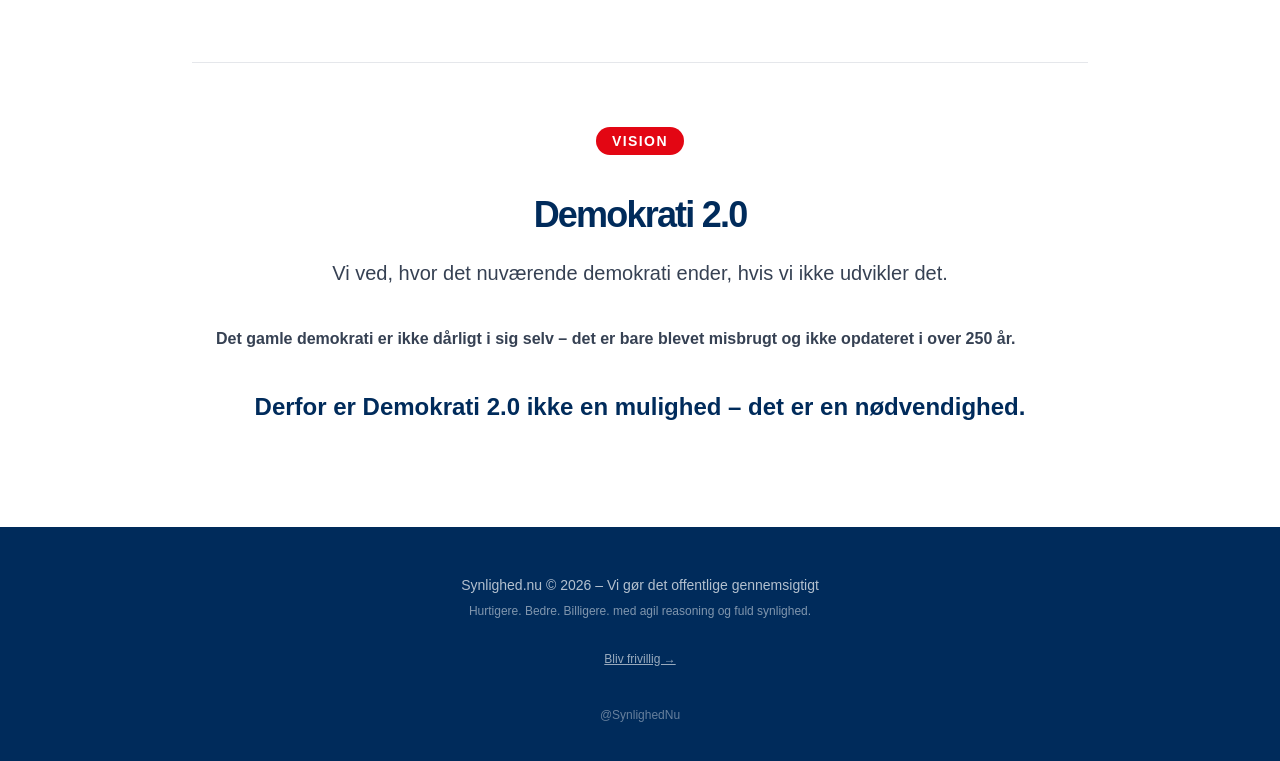
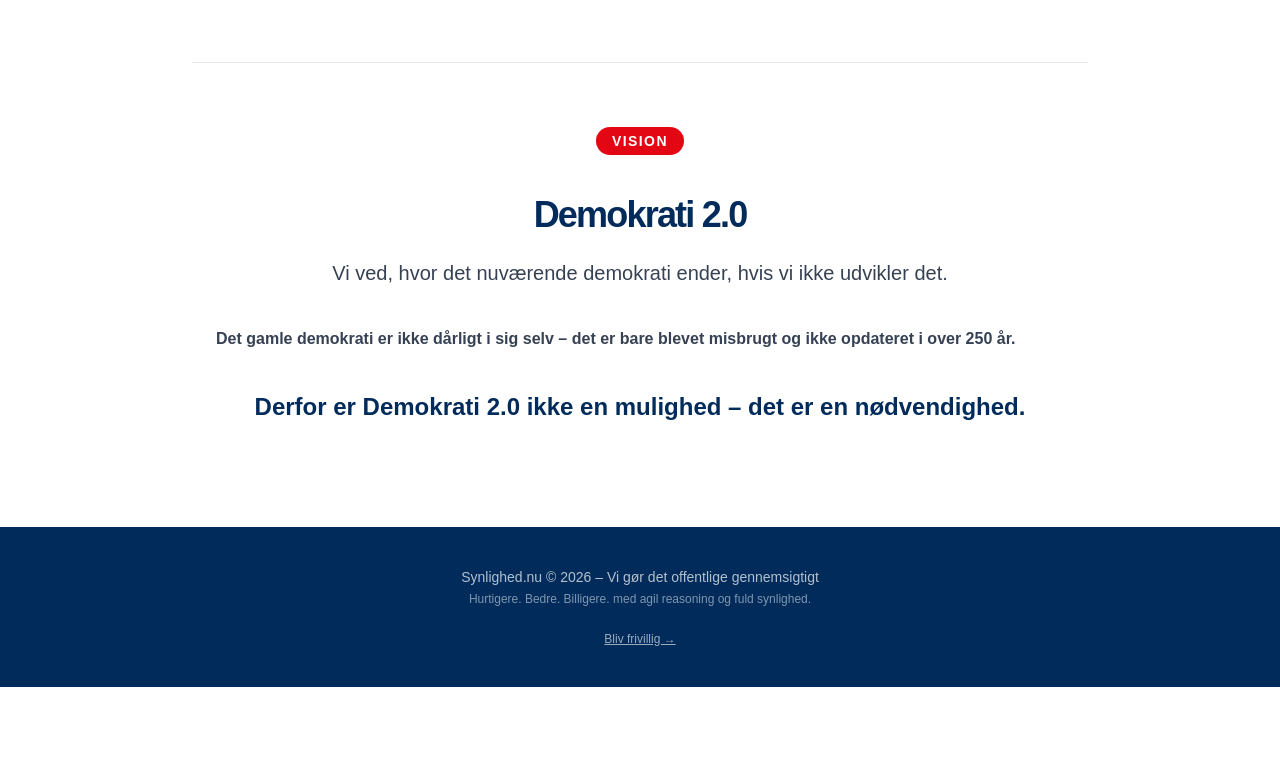
Before and after one commit to synlighed-nu/synlighed-nu-clean, a Next.js app: page / in a window 1280 px wide. Shown: the part 3772-4533 px from the top of the page. After the commit the page ends 4459 px from the top, so only its background shows below. Built offline with nearby package versions, Linux system fonts and the light colour scheme.

Commit message:
Update _Footer.tsx

```diff
--- a/app/components/_Footer.tsx
+++ b/app/components/_Footer.tsx
@@ -4,16 +4,16 @@ import React from 'react';
 
 export default function Footer() {
   return (
-    <footer className="bg-[#002B5B] text-white py-12">
+    <footer className="bg-[#002B5B] text-white py-10">
       <div className="max-w-4xl mx-auto px-6 text-center">
         <p className="text-sm opacity-70">
           Synlighed.nu © 2026 – Vi gør det offentlige gennemsigtigt
         </p>
-        <p className="text-xs opacity-50 mt-2">
+        <p className="text-xs opacity-50 mt-1">
           Hurtigere. Bedre. Billigere. med agil reasoning og fuld synlighed.
         </p>
 
-        <div className="mt-8 text-xs opacity-60">
+        <div className="mt-6 text-xs opacity-60">
           <a
             href="/bliv-frivillig"
             className="hover:text-white transition-colors underline"
@@ -21,10 +21,6 @@ export default function Footer() {
             Bliv frivillig →
           </a>
         </div>
-
-        <p className="text-white/40 text-xs mt-10">
-          @SynlighedNu
-        </p>
       </div>
     </footer>
   );
```
